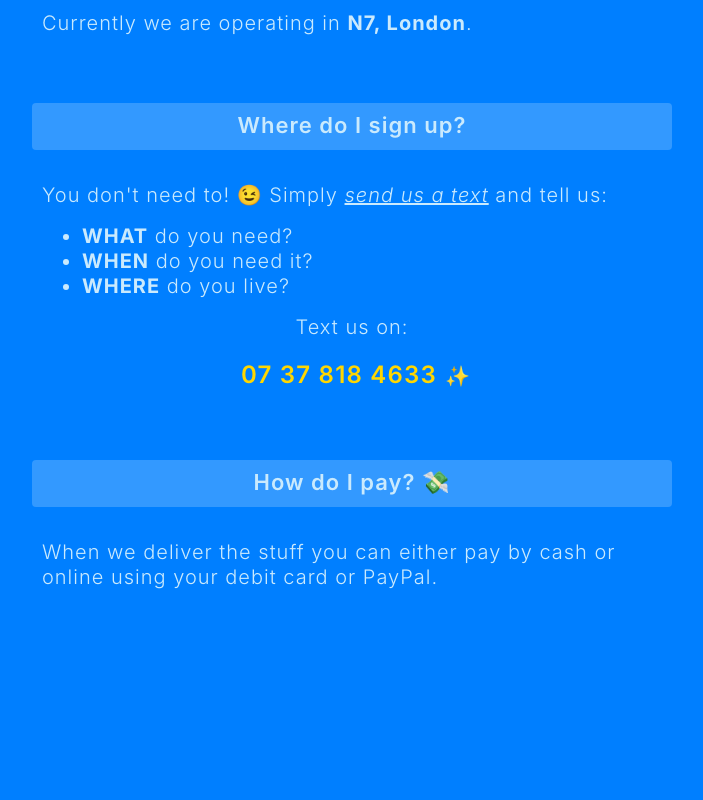
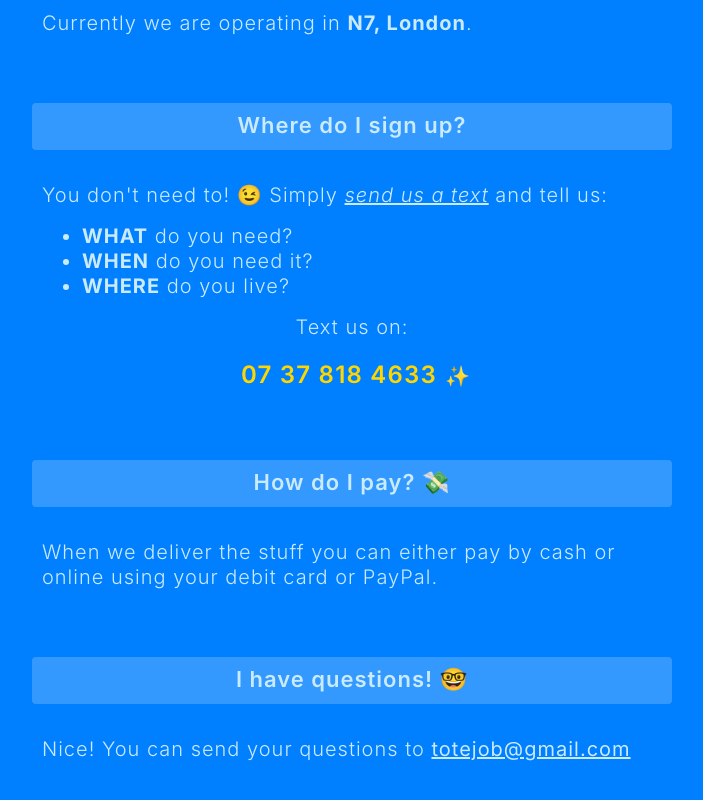
Before and after one commit to drikthereal/totejob, a plain HTML site: page index.html in a window 1280 px wide. Shown: the part 1673-2473 px from the top of the page, without its empty margins (288-991 px from the left). Before the commit the page ends 2327 px from the top, so only its background shows below. Drawn offline with Linux system fonts and the light colour scheme; a web font is replaced by a local one.

Commit message:
Update index.html

```diff
--- a/index.html
+++ b/index.html
@@ -274,6 +274,11 @@
             <dd>
                 <p>When we deliver the stuff you can either pay by cash or online using your debit card or PayPal.</p>
             </dd>
+
+            <dt>I have questions! 🤓</dt>
+            <dd>
+                <p>Nice! You can send your questions to <a href="mailto:totejob@gmail.com">totejob@gmail.com</a></p>
+            </dd>
         </dl>
     </div>
 </body>
```
